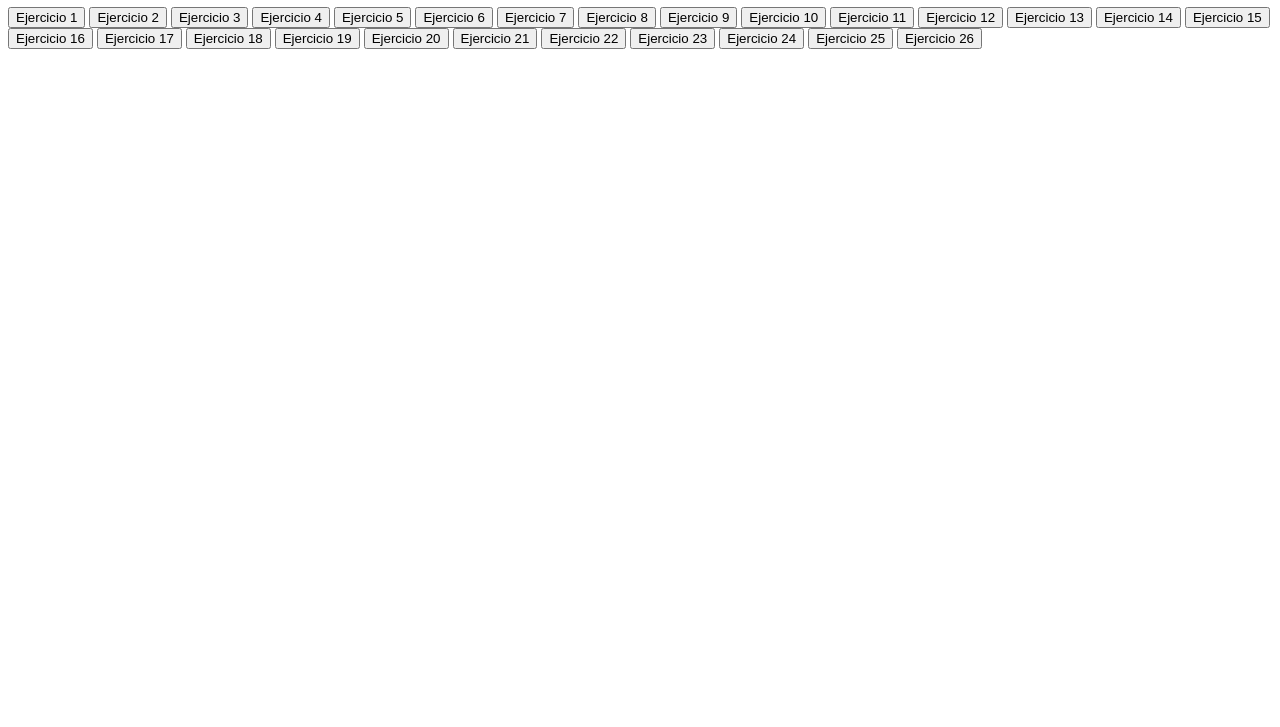
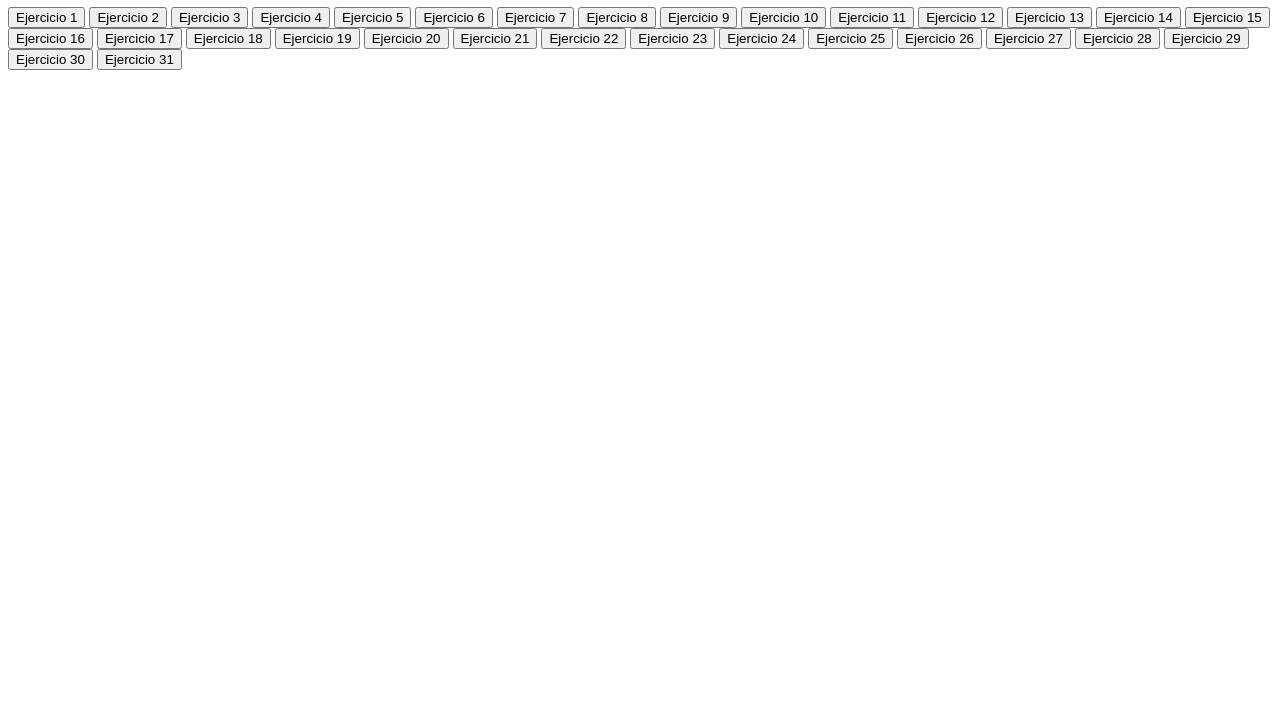
Before and after one commit to drodriguez98/cd-javascript, a plain HTML site: page introduccion/index.html in a window 1280 px wide. Shown: the part 73-800 px from the top of the page. Drawn offline with Linux system fonts and the light colour scheme.

Commit message:
Add js scripts

```diff
--- a/introduccion/index.html
+++ b/introduccion/index.html
@@ -43,6 +43,11 @@
         <button type="button" onclick="ejercicio24()">Ejercicio 24</button>
         <button type="button" onclick="ejercicio25()">Ejercicio 25</button>
         <button type="button" onclick="ejercicio26()">Ejercicio 26</button>
+        <button type="button" onclick="ejercicio27()">Ejercicio 27</button>
+        <button type="button" onclick="ejercicio28()">Ejercicio 28</button>
+        <button type="button" onclick="ejercicio29()">Ejercicio 29</button>
+        <button type="button" onclick="ejercicio30()">Ejercicio 30</button>
+        <button type="button" onclick="ejercicio31()">Ejercicio 31</button>
 
     </body>
 
--- a/introduccion/script.js
+++ b/introduccion/script.js
@@ -686,3 +686,79 @@ function ejercicio26() {
     console.log('El resultado al reemplazar la segunda palabra por la primera es el siguiente: ' + new_phrase);
 
 }
+
+
+/* EJERCICIO 27 */
+
+/* Dado el siguiente array de números: [10, 20, 30, 40, 50], elimina los elementos en las posiciones 1 y 3 */
+
+function ejercicio27() {
+
+    var nums = [10, 20, 30, 40, 50];
+
+    nums.splice(1, 1);
+    nums.splice(2, 1);
+
+    console.log(nums);
+
+}
+
+/* EJERCICIO 28 */
+
+/* Dado el siguiente array de letras: ['a', 'b', 'c', 'd', 'e'], reemplaza los elementos en las posiciones 0 y 4 por los valores 'x' y 'y' respectivamente */
+
+function ejercicio28() {
+
+    var letters = ['a', 'b', 'c', 'd', 'e'];
+
+    letters.splice(0, 1, 'x');
+    letters.splice(4, 1, 'y');
+
+    console.log(letters);
+
+}
+
+/* EJERCICIO 29 */
+
+/* Dado el siguiente array de palabras: ['hello', 'world', 'JavaScript'], inserta los elementos 'goodbye' y 'code' en la posición 2 sin eliminar ningún elemento existente */
+
+function ejercicio29() {
+
+    var words = ['hello', 'world', 'JavaScript'];
+
+    words.splice(2, 0, 'goodbye', 'code');
+
+    console.log(words);
+
+
+}
+
+/* EJERCICIO 30 */
+
+/* Dado el siguiente array de números: [5, 10, 15, 20, 25], extrae los elementos desde la posición 2 hasta la posición 4 y muestra tanto el array resultante como los elementos extraídos */
+
+function ejercicio30() {
+
+    const nums = [5, 10, 15, 20, 25];
+
+    const extractedNums = nums.slice(2, 4);
+
+    console.log(extractedNums);
+
+}
+
+/* EJERCICIO 31 */
+
+/* Dado el siguiente array de frutas: ['manzana', 'banana', 'pera', 'uva', 'kiwi'], divide el array en dos partes en la posición 3 y muestra tanto la primera parte como la segunda parte resultantes */
+
+function ejercicio31() {
+
+    const fruits = ['manzana', 'banana', 'pera', 'uva', 'kiwi'];
+
+    const firstHalf = fruits.slice(0, 3);
+    const secondHalf = fruits.slice(3);
+
+    console.log(firstHalf);
+    console.log(secondHalf);
+
+}
```
